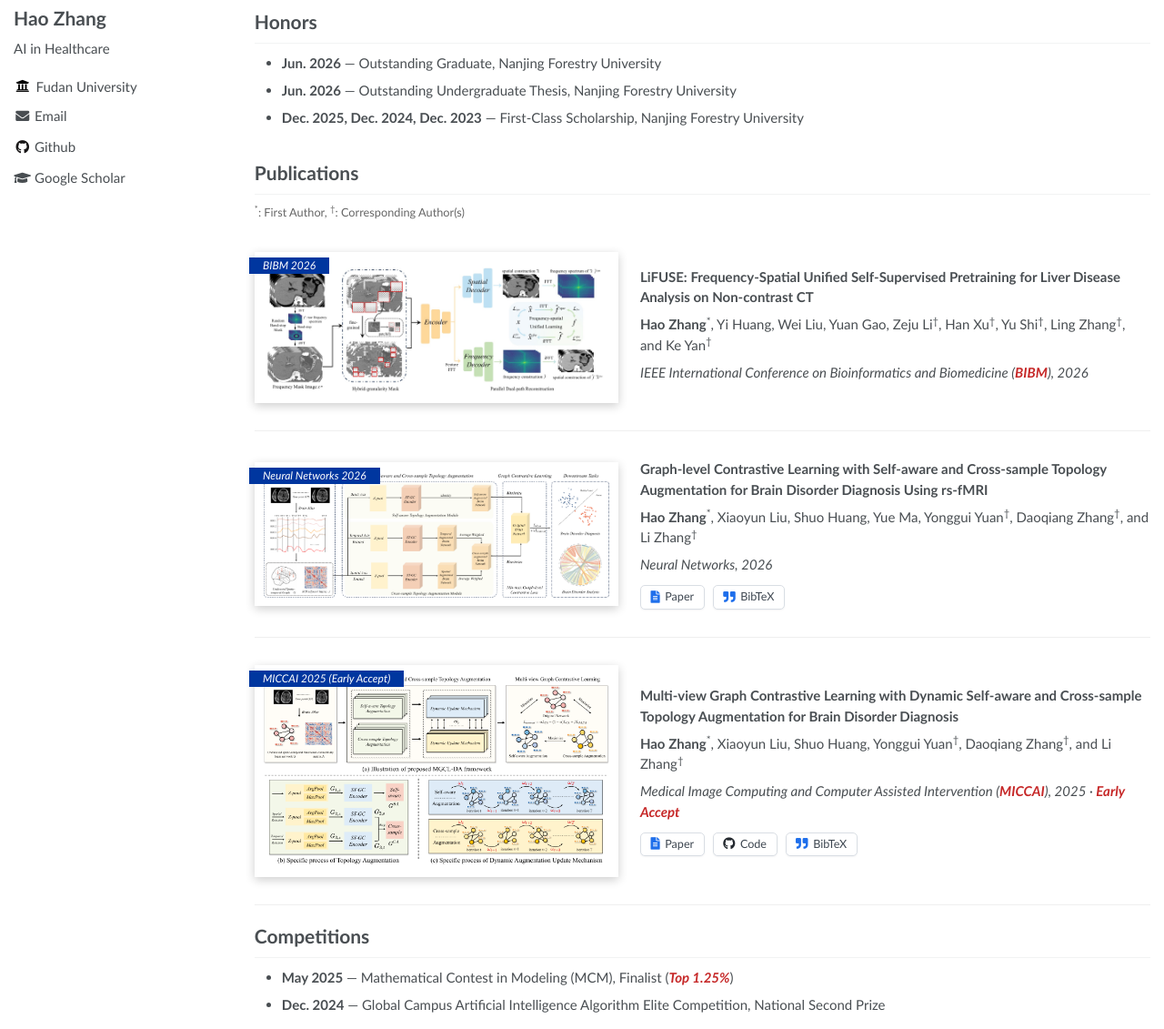
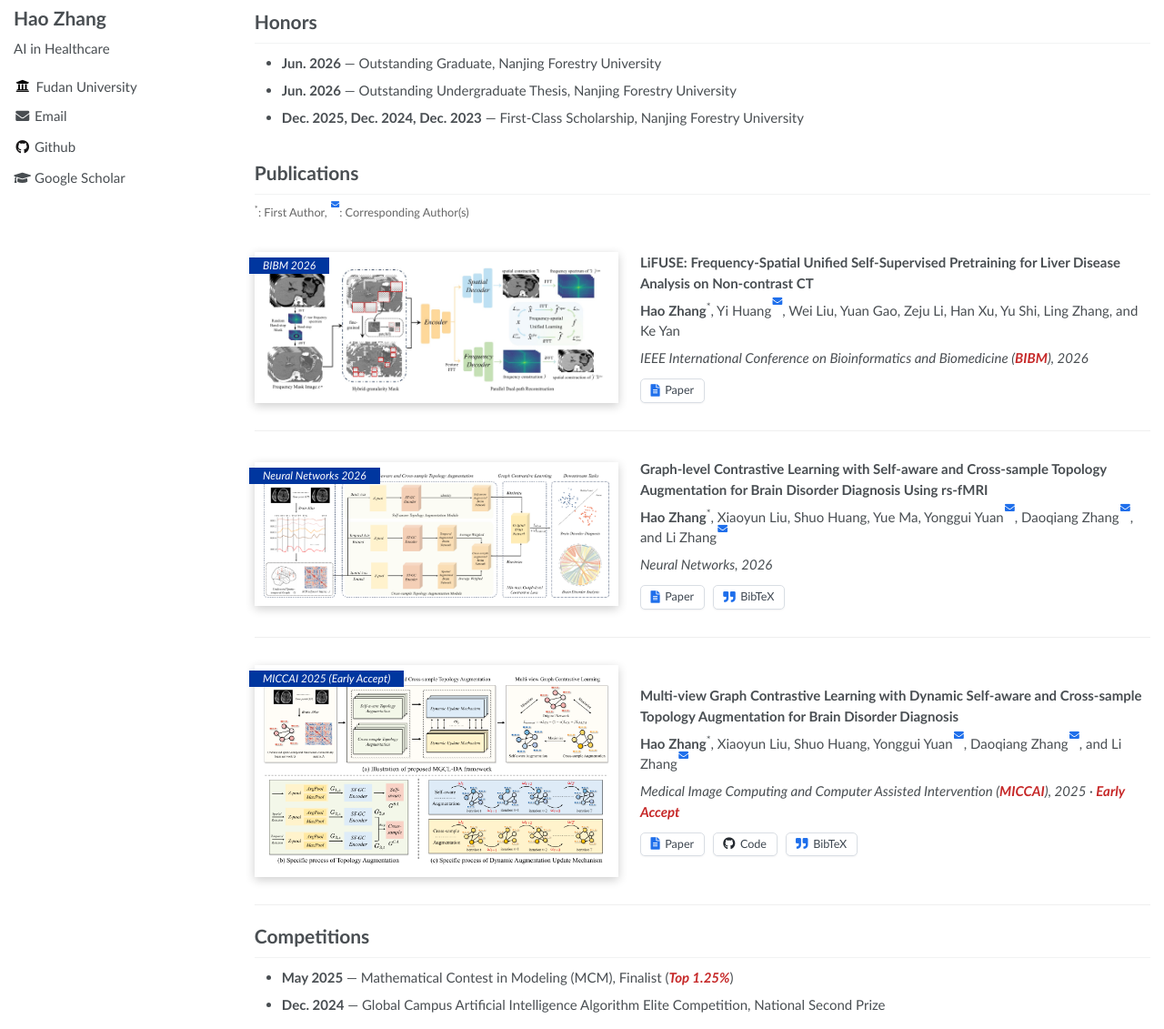
Before and after one commit to goodcodingagoodboy/goodcodingagoodboy.github.io, a Jekyll site: the page built from _pages/about.md, in a window 1280 px wide and 1400 px high, scrolled down 805 px, cut to the strip 269-1400 px from the top of the window. Shown: the whole strip at 91% size. Built offline with Jekyll 4.4.1, drawn with Linux system fonts in a browser that asks for light colours.

Commit message:
Update BIBM authors and add arXiv paper link

```diff
--- a/_pages/about.md
+++ b/_pages/about.md
@@ -83,7 +83,7 @@ I welcome opportunities to collaborate on medical agents, multimodal learning, a
 
 # Publications
 
-<div class="publication-note"><sup>*</sup>: First Author, <sup>†</sup>: Corresponding Author(s)</div>
+<div class="publication-note"><sup>*</sup>: First Author, <sup class="corresponding-author" title="Corresponding author"><i class="fas fa-envelope" aria-hidden="true"></i></sup>: Corresponding Author(s)</div>
 
 <div class="paper-box">
   <div class="paper-box-image">
@@ -96,10 +96,13 @@ I welcome opportunities to collaborate on medical agents, multimodal learning, a
 
 **LiFUSE: Frequency-Spatial Unified Self-Supervised Pretraining for Liver Disease Analysis on Non-contrast CT**
 
-<b>Hao Zhang</b><sup>*</sup>, Yi Huang, Wei Liu, Yuan Gao, Zeju Li<sup>†</sup>, Han Xu<sup>†</sup>, Yu Shi<sup>†</sup>, Ling Zhang<sup>†</sup>, and Ke Yan<sup>†</sup>
+<b>Hao Zhang</b><sup>*</sup>, Yi Huang<sup class="corresponding-author" title="Corresponding author"><i class="fas fa-envelope" aria-hidden="true"></i></sup>, Wei Liu, Yuan Gao, Zeju Li, Han Xu, Yu Shi, Ling Zhang, and Ke Yan
 
 <i>IEEE International Conference on Bioinformatics and Biomedicine (<span class="publication-accent">BIBM</span>), 2026</i>
 
+<div class="publication-actions">
+  <a class="pub-btn" href="https://arxiv.org/abs/2610.18243"><i class="fas fa-file-alt" aria-hidden="true"></i><span>Paper</span></a>
+</div>
 
   </div>
 </div>
@@ -115,7 +118,7 @@ I welcome opportunities to collaborate on medical agents, multimodal learning, a
 
 **Graph-level Contrastive Learning with Self-aware and Cross-sample Topology Augmentation for Brain Disorder Diagnosis Using rs-fMRI**
 
-<b>Hao Zhang</b><sup>*</sup>, Xiaoyun Liu, Shuo Huang, Yue Ma, Yonggui Yuan<sup>†</sup>, Daoqiang Zhang<sup>†</sup>, and Li Zhang<sup>†</sup>
+<b>Hao Zhang</b><sup>*</sup>, Xiaoyun Liu, Shuo Huang, Yue Ma, Yonggui Yuan<sup class="corresponding-author" title="Corresponding author"><i class="fas fa-envelope" aria-hidden="true"></i></sup>, Daoqiang Zhang<sup class="corresponding-author" title="Corresponding author"><i class="fas fa-envelope" aria-hidden="true"></i></sup>, and Li Zhang<sup class="corresponding-author" title="Corresponding author"><i class="fas fa-envelope" aria-hidden="true"></i></sup>
 
 <i>Neural Networks, 2026</i>
 
@@ -148,7 +151,7 @@ I welcome opportunities to collaborate on medical agents, multimodal learning, a
 
 **Multi-view Graph Contrastive Learning with Dynamic Self-aware and Cross-sample Topology Augmentation for Brain Disorder Diagnosis**
 
-<b>Hao Zhang</b><sup>*</sup>, Xiaoyun Liu, Shuo Huang, Yonggui Yuan<sup>†</sup>, Daoqiang Zhang<sup>†</sup>, and Li Zhang<sup>†</sup>
+<b>Hao Zhang</b><sup>*</sup>, Xiaoyun Liu, Shuo Huang, Yonggui Yuan<sup class="corresponding-author" title="Corresponding author"><i class="fas fa-envelope" aria-hidden="true"></i></sup>, Daoqiang Zhang<sup class="corresponding-author" title="Corresponding author"><i class="fas fa-envelope" aria-hidden="true"></i></sup>, and Li Zhang<sup class="corresponding-author" title="Corresponding author"><i class="fas fa-envelope" aria-hidden="true"></i></sup>
 
 <i>Medical Image Computing and Computer Assisted Intervention (<span class="publication-accent">MICCAI</span>), 2025 · <span class="publication-accent">Early Accept</span></i>
 
```
